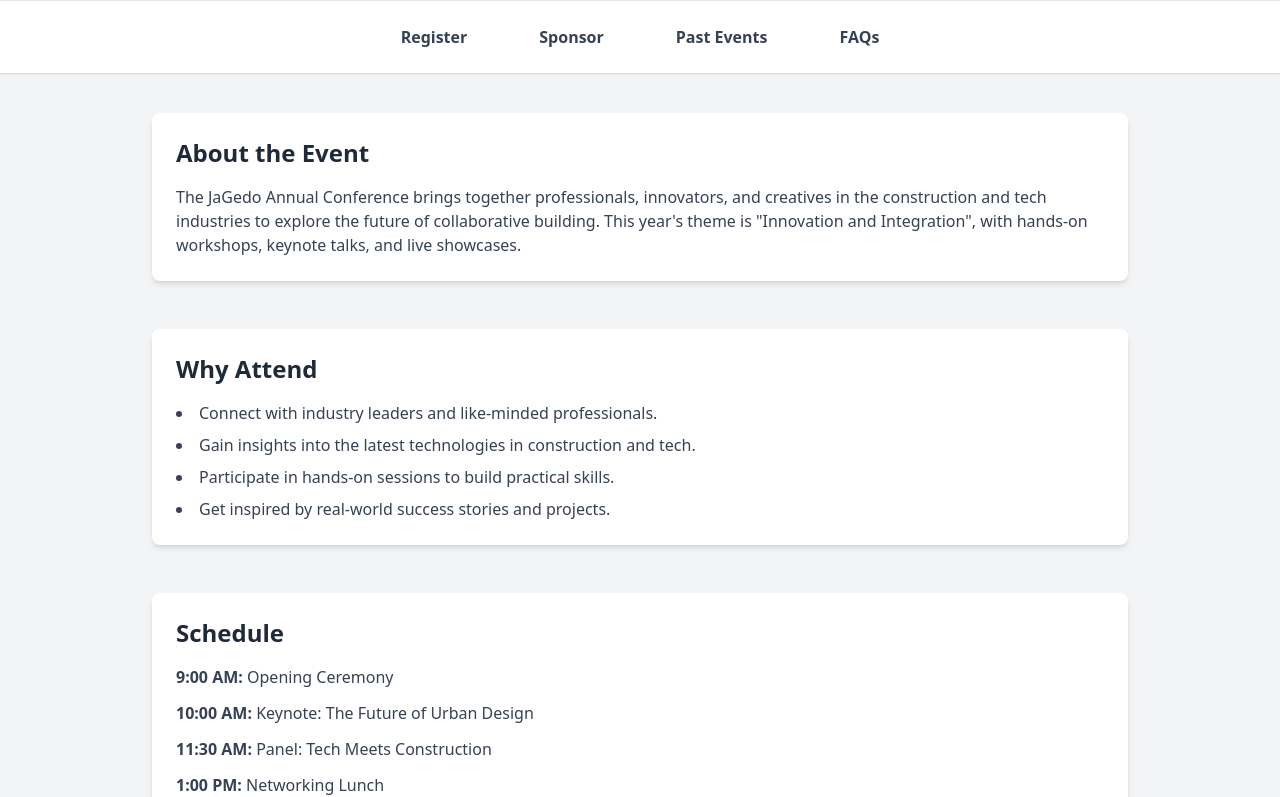
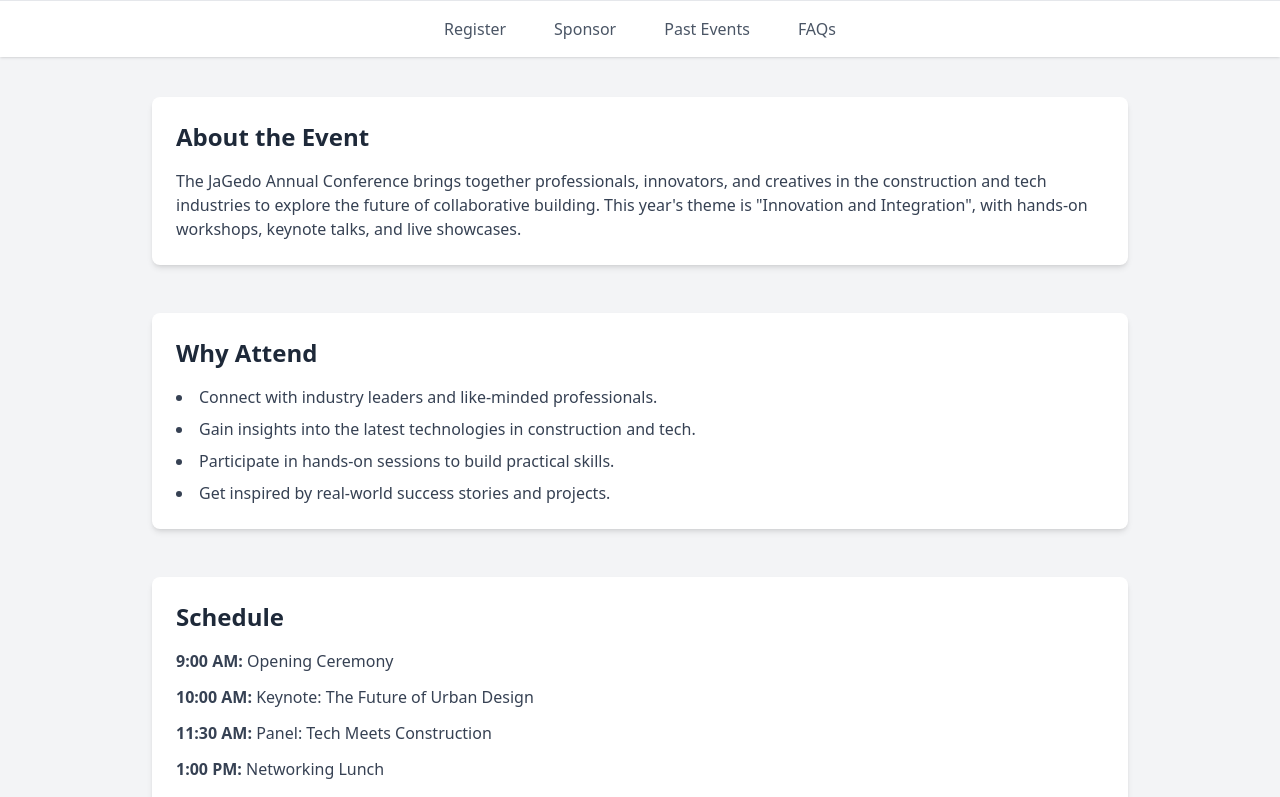
Before and after one commit to gituhumwangi/JBIS, a React (Vite) app in the folder jagedo-sEvents/: page /agenda in a window 1280 px wide. Shown: the top 797 px of the page. Built offline with nearby package versions, Linux system fonts and the light colour scheme.

Commit message:
Updates25.0

```diff
--- a/jagedo-sEvents/src/components/NavBar.jsx
+++ b/jagedo-sEvents/src/components/NavBar.jsx
@@ -2,8 +2,7 @@
 
 import { useState } from "react"
 import { Link, useLocation } from "react-router-dom"
-import { Menu, X, Phone } from "lucide-react"
-import Button from "./Button"
+import { Menu, X } from "lucide-react"
 
 const NavBar = () => {
   const [isOpen, setIsOpen] = useState(false)
@@ -20,7 +19,7 @@
 
   return (
     <nav className="bg-white shadow-sm border-t border-gray-200 relative z-40">
-      <div className="flex justify-between items-center px-4 py-3 md:px-8 lg:px-12 space-x-4">
+      <div className="flex justify-between items-center px-4 py-4 md:px-8 lg:px-12 space-x-4">
         {/* Hamburger menu button (Mobile only) */}
         <button
           onClick={toggleMenu}
@@ -31,85 +30,70 @@
         </button>
 
         {/* Center nav links (Desktop only) */}
-        <ul className="hidden md:flex space-x-4 lg:space-x-6 text-gray-700 font-medium flex-1 justify-center">
+        <ul className="hidden md:flex space-x-8 lg:space-x-12 text-gray-700 font-medium flex-1 justify-center">
           <li>
-            <Link to="/registration">
-              <button
-                className={`px-6 py-3 rounded-lg font-semibold transition-all duration-300 ease-in-out transform hover:scale-105 hover:shadow-md ${
+            <Link
+              to="/registration"
+              className={`relative pb-2 transition-all duration-300 ease-in-out hover:text-gray-900 ${
                 isActive("/registration")
-                    ? "bg-yellow-400 text-black shadow-lg"
-                    : "bg-white text-gray-700 hover:bg-yellow-50 hover:text-yellow-700"
+                  ? "text-gray-900 border-b-2 border-blue-600"
+                  : "text-gray-600 hover:border-b-2 hover:border-gray-300"
               }`}
             >
               Register
-              </button>
             </Link>
           </li>
           <li>
-            <Link to="/sponsors">
-              <button
-                className={`px-6 py-3 rounded-lg font-semibold transition-all duration-300 ease-in-out transform hover:scale-105 hover:shadow-md ${
+            <Link
+              to="/sponsors"
+              className={`relative pb-2 transition-all duration-300 ease-in-out hover:text-gray-900 ${
                 isActive("/sponsors")
-                    ? "bg-yellow-400 text-black shadow-lg"
-                    : "bg-white text-gray-700 hover:bg-blue-50 hover:text-blue-700"
+                  ? "text-gray-900 border-b-2 border-blue-600"
+                  : "text-gray-600 hover:border-b-2 hover:border-gray-300"
               }`}
             >
               Sponsor
-              </button>
             </Link>
           </li>
           <li>
-            <Link to="/pastevents">
-              <button
-                className={`px-6 py-3 rounded-lg font-semibold transition-all duration-300 ease-in-out transform hover:scale-105 hover:shadow-md ${
+            <Link
+              to="/pastevents"
+              className={`relative pb-2 transition-all duration-300 ease-in-out hover:text-gray-900 ${
                 isActive("/pastevents")
-                    ? "bg-yellow-400 text-black shadow-lg"
-                    : "bg-white text-gray-700 hover:bg-green-50 hover:text-green-700"
+                  ? "text-gray-900 border-b-2 border-blue-600"
+                  : "text-gray-600 hover:border-b-2 hover:border-gray-300"
               }`}
             >
               Past Events
-              </button>
             </Link>
           </li>
           <li>
-            <Link to="/faqs">
-              <button
-                className={`px-6 py-3 rounded-lg font-semibold transition-all duration-300 ease-in-out transform hover:scale-105 hover:shadow-md ${
+            <Link
+              to="/faqs"
+              className={`relative pb-2 transition-all duration-300 ease-in-out hover:text-gray-900 ${
                 isActive("/faqs")
-                    ? "bg-yellow-400 text-black shadow-lg"
-                    : "bg-white text-gray-700 hover:bg-purple-50 hover:text-purple-700"
+                  ? "text-gray-900 border-b-2 border-blue-600"
+                  : "text-gray-600 hover:border-b-2 hover:border-gray-300"
               }`}
             >
               FAQs
-              </button>
             </Link>
           </li>
         </ul>
-
-        {/* Right-side contact button (Desktop only) */}
-        {/* <div className="hidden md:flex items-center">
-          <Button className="text-white font-bold px-4 py-2 rounded-lg transition-colors md:w-45">
-            <a href="tel:+254113273333" className="flex items-center">
-              <Phone className="mr-2" size={16} />
-              <span className="hidden lg:inline">+254113273333</span>
-              <span className="lg:hidden">Call</span>
-            </a>
-          </Button>
-        </div> */}
       </div>
 
       {/* Mobile Menu Overlay */}
       {isOpen && (
         <div className="md:hidden absolute top-full left-0 right-0 bg-white shadow-lg border-t z-40">
           <div className="px-4 py-4">
-            <ul className="flex flex-col space-y-3">
+            <ul className="flex flex-col space-y-4">
               <li>
                 <Link
                   to="/registration"
-                  className={`block py-3 px-4 text-lg font-semibold rounded-lg transition-all duration-300 ${
+                  className={`block py-2 px-4 text-lg font-medium transition-all duration-300 ${
                     isActive("/registration")
-                      ? "bg-yellow-400 text-black shadow-md"
-                      : "text-gray-700 hover:bg-yellow-50 hover:text-yellow-700"
+                      ? "text-blue-600 border-l-4 border-blue-600 bg-blue-50"
+                      : "text-gray-700 hover:text-blue-600 hover:bg-gray-50"
                   }`}
                   onClick={() => setIsOpen(false)}
                 >
@@ -119,10 +103,10 @@
               <li>
                 <Link
                   to="/sponsors"
-                  className={`block py-3 px-4 text-lg font-semibold rounded-lg transition-all duration-300 ${
+                  className={`block py-2 px-4 text-lg font-medium transition-all duration-300 ${
                     isActive("/sponsors")
-                      ? "bg-yellow-400 text-black shadow-md"
-                      : "text-gray-700 hover:bg-blue-50 hover:text-blue-700"
+                      ? "text-blue-600 border-l-4 border-blue-600 bg-blue-50"
+                      : "text-gray-700 hover:text-blue-600 hover:bg-gray-50"
                   }`}
                   onClick={() => setIsOpen(false)}
                 >
@@ -132,36 +116,29 @@
               <li>
                 <Link
                   to="/pastevents"
-                  className={`block py-3 px-4 text-lg font-semibold rounded-lg transition-all duration-300 ${
+                  className={`block py-2 px-4 text-lg font-medium transition-all duration-300 ${
                     isActive("/pastevents")
-                      ? "bg-yellow-400 text-black shadow-md"
-                      : "text-gray-700 hover:bg-green-50 hover:text-green-700"
+                      ? "text-blue-600 border-l-4 border-blue-600 bg-blue-50"
+                      : "text-gray-700 hover:text-blue-600 hover:bg-gray-50"
                   }`}
                   onClick={() => setIsOpen(false)}
                 >
                   📅 Past Events
                 </Link>
               </li>
-              {/* <li>
+              <li>
                 <Link
                   to="/faqs"
-                  className={`block py-3 px-4 text-lg font-semibold rounded-lg transition-all duration-300 ${
+                  className={`block py-2 px-4 text-lg font-medium transition-all duration-300 ${
                     isActive("/faqs")
-                      ? "bg-yellow-400 text-black shadow-md"
-                      : "text-gray-700 hover:bg-purple-50 hover:text-purple-700"
+                      ? "text-blue-600 border-l-4 border-blue-600 bg-blue-50"
+                      : "text-gray-700 hover:text-blue-600 hover:bg-gray-50"
                   }`}
                   onClick={() => setIsOpen(false)}
                 >
                   ❓ FAQs
                 </Link>
               </li>
-              <li className="pt-2">
-                <button className="bg-gradient-to-r from-blue-600 to-blue-700 hover:from-blue-700 hover:to-blue-800 text-white font-bold w-full py-3 rounded-lg transition-all duration-300 transform hover:scale-105 shadow-md hover:shadow-lg">
-                  <a href="tel:+254113273333" className="flex items-center justify-center">
-                    <Phone className="mr-2" size={16} />📞 Contact Us
-                  </a>
-                </button>
-              </li> */}
             </ul>
           </div>
         </div>
--- a/jagedo-sEvents/src/pages/Home.jsx
+++ b/jagedo-sEvents/src/pages/Home.jsx
@@ -209,61 +209,33 @@
       </div>
 
       {/* Call to Action Section */}
-      <section className="py-8 sm:py-10 md:py-12 px-4 md:px-8 bg-white border-b border-gray-100">
+      <section className="py-12 px-4 md:px-8 bg-white border-b border-gray-100">
         <div className="max-w-4xl mx-auto">
-          <div className="text-center mb-6 sm:mb-8">
-            <h3 className="text-xl sm:text-2xl md:text-3xl font-bold text-gray-900 mb-3 sm:mb-4 px-2">
-              Ready to Join the Innovation?
-            </h3>
-            <p className="text-base sm:text-lg text-gray-600 max-w-2xl mx-auto px-2">
+          <div className="text-center mb-8">
+            <h3 className="text-2xl md:text-3xl font-bold text-gray-900 mb-4">Ready to Join the Innovation?</h3>
+            <p className="text-lg text-gray-600 max-w-2xl mx-auto">
               Don't miss this opportunity to be part of Kenya's premier construction innovation summit.
             </p>
           </div>
 
-          {/* Enhanced CTA Buttons - Mobile Optimized */}
-          <div className="flex flex-col sm:flex-row gap-3 sm:gap-4 md:gap-6 justify-center items-center w-full max-w-md sm:max-w-lg mx-auto">
-            <Link to="/registration" className="w-full sm:w-auto flex justify-center">
-              <button className="group relative w-full sm:w-48 md:w-56 bg-gradient-to-r from-yellow-400 to-yellow-500 hover:from-yellow-500 hover:to-yellow-600 text-black font-bold py-3 sm:py-4 px-6 sm:px-8 rounded-xl shadow-lg hover:shadow-xl transform hover:scale-105 transition-all duration-300 ease-in-out border-2 border-yellow-300 hover:border-yellow-400 touch-manipulation">
-                <span className="relative z-10 flex items-center justify-center text-sm sm:text-base">
-                  <svg
-                    className="w-4 h-4 sm:w-5 sm:h-5 mr-2 flex-shrink-0"
-                    fill="none"
-                    stroke="currentColor"
-                    viewBox="0 0 24 24"
-                  >
-                    <path
-                      strokeLinecap="round"
-                      strokeLinejoin="round"
-                      strokeWidth={2}
-                      d="M16 7a4 4 0 11-8 0 4 4 0 018 0zM12 14a7 7 0 00-7 7h14a7 7 0 00-7-7z"
-                    />
-                  </svg>
-                  <span className="whitespace-nowrap">Register Now</span>
+          {/* Enhanced CTA Buttons */}
+          <div className="flex flex-row gap-4 sm:gap-6 justify-center items-center w-full max-w-lg mx-auto text-center">
+            <Link to="/registration" >
+              <Button>
+                <span className="relative z-10 flex items-center justify-center text-white hover:text-black">
+                  Register
                 </span>
                 <div className="absolute inset-0 bg-gradient-to-r from-yellow-300 to-yellow-400 rounded-xl opacity-0 group-hover:opacity-100 transition-opacity duration-300"></div>
-              </button>
+              </Button>
             </Link>
 
-            <Link to="/sponsors" className="w-full sm:w-auto flex justify-center">
-              <button className="group relative w-full sm:w-48 md:w-56 bg-gradient-to-r from-blue-600 to-blue-700 hover:from-blue-700 hover:to-blue-800 text-white font-bold py-3 sm:py-4 px-6 sm:px-8 rounded-xl shadow-lg hover:shadow-xl transform hover:scale-105 transition-all duration-300 ease-in-out border-2 border-blue-500 hover:border-blue-600 touch-manipulation">
-                <span className="relative z-10 flex items-center justify-center text-sm sm:text-base">
-                  <svg
-                    className="w-4 h-4 sm:w-5 sm:h-5 mr-2 flex-shrink-0"
-                    fill="none"
-                    stroke="currentColor"
-                    viewBox="0 0 24 24"
-                  >
-                    <path
-                      strokeLinecap="round"
-                      strokeLinejoin="round"
-                      strokeWidth={2}
-                      d="M12 8c-1.657 0-3 .895-3 2s1.343 2 3 2 3 .895 3 2-1.343 2-3 2m0-8c1.11 0 2.08.402 2.599 1M12 8V7m0 1v8m0 0v1m0-1c-1.11 0-2.08-.402-2.599-1"
-                    />
-                  </svg>
-                  <span className="whitespace-nowrap">Become Sponsor</span>
+            <Link to="/sponsors" className="w-1/2 sm:w-auto flex justify-center">
+              <Button >
+                <span className="relative z-10 flex items-center justify-center text-white hover:text-black">
+                  Sponsor
                 </span>
                 <div className="absolute inset-0 bg-gradient-to-r from-blue-500 to-blue-600 rounded-xl opacity-0 group-hover:opacity-100 transition-opacity duration-300"></div>
-              </button>
+              </Button>
             </Link>
           </div>
         </div>
```
Lines whose indentation alone changed are shown as unchanged.
